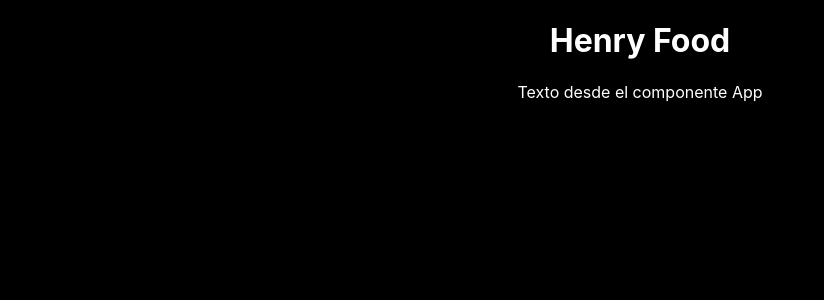
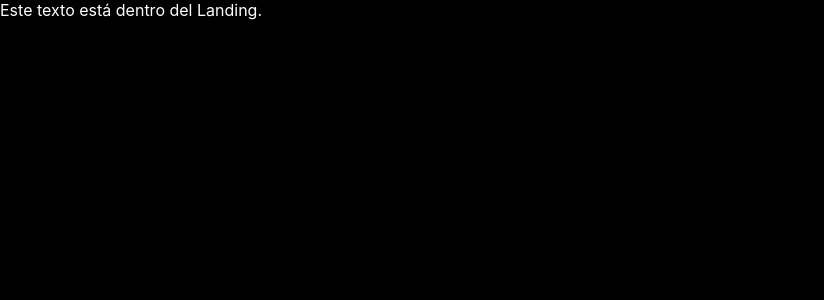
Before and after one commit to gastondvoskin/PI-food, a React (Create React App) app in the folder client/: page /landing in a window 1280 px wide. Shown: the top 300 px of the page, without its empty margins (0-824 px from the left). Built offline with nearby package versions, Linux system fonts and the light colour scheme.

Commit message:
package.json updated and added Landing

```diff
--- a/client/src/App.js
+++ b/client/src/App.js
@@ -1,12 +1,18 @@
 import './App.css';
+// inicio TONO
+import React from 'react';
+import { Routes, Route } from 'react-router-dom';
+import Landing from './components/Landing/Landing.jsx';
+// fin TONO
 
-function App() {
+const App = () => {
   return (
-    <div className="App">
-      <h1>Henry Food</h1>
-      <div>Texto desde el componente App</div>
-    </div>
+    <>
+      <Routes>
+        <Route path="/landing" element={<Landing />} />
+      </Routes>
+    </>
   );
-}
+};
 
 export default App;
--- /dev/null
+++ b/client/src/components/Landing/Landing.jsx
@@ -0,0 +1,9 @@
+const Landing = () => {
+    return (
+        <>
+            Este texto está dentro del Landing.
+        </>
+    )
+};
+
+export default Landing;
--- a/client/src/index.js
+++ b/client/src/index.js
@@ -3,13 +3,15 @@ import ReactDOM from 'react-dom';
 import './index.css';
 import App from './App';
 import reportWebVitals from './reportWebVitals';
+import { BrowserRouter } from 'react-router-dom';
 
 ReactDOM.render(
-  <React.StrictMode>
+  <BrowserRouter>
     <App />
-  </React.StrictMode>,
+  </BrowserRouter>,
   document.getElementById('root')
 );
+
 
 // If you want to start measuring performance in your app, pass a function
 // to log results (for example: reportWebVitals(console.log))
```
Also changed, not shown: client/package.json (+5 -5 lines), client/src/components/Landing/Landing.module.css (added), 1 other file (tests, documents, lock files or other folders).
